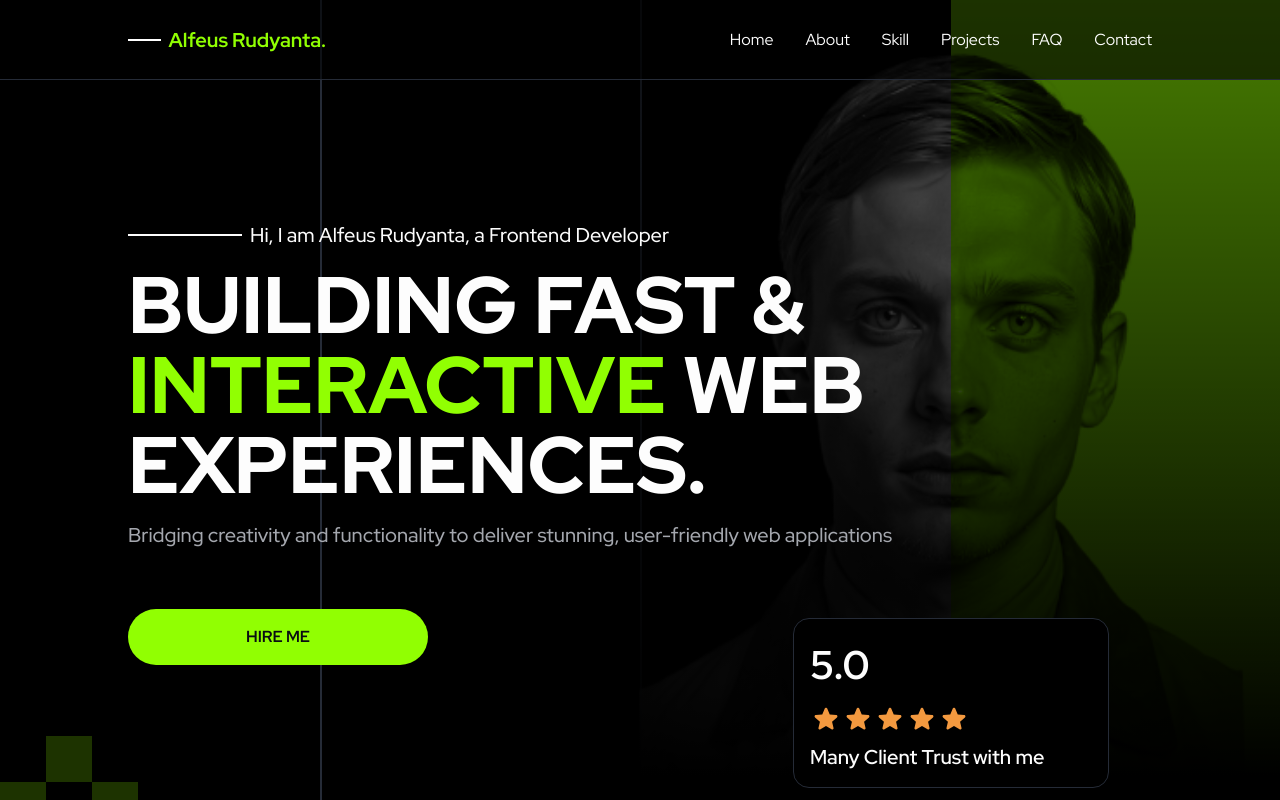
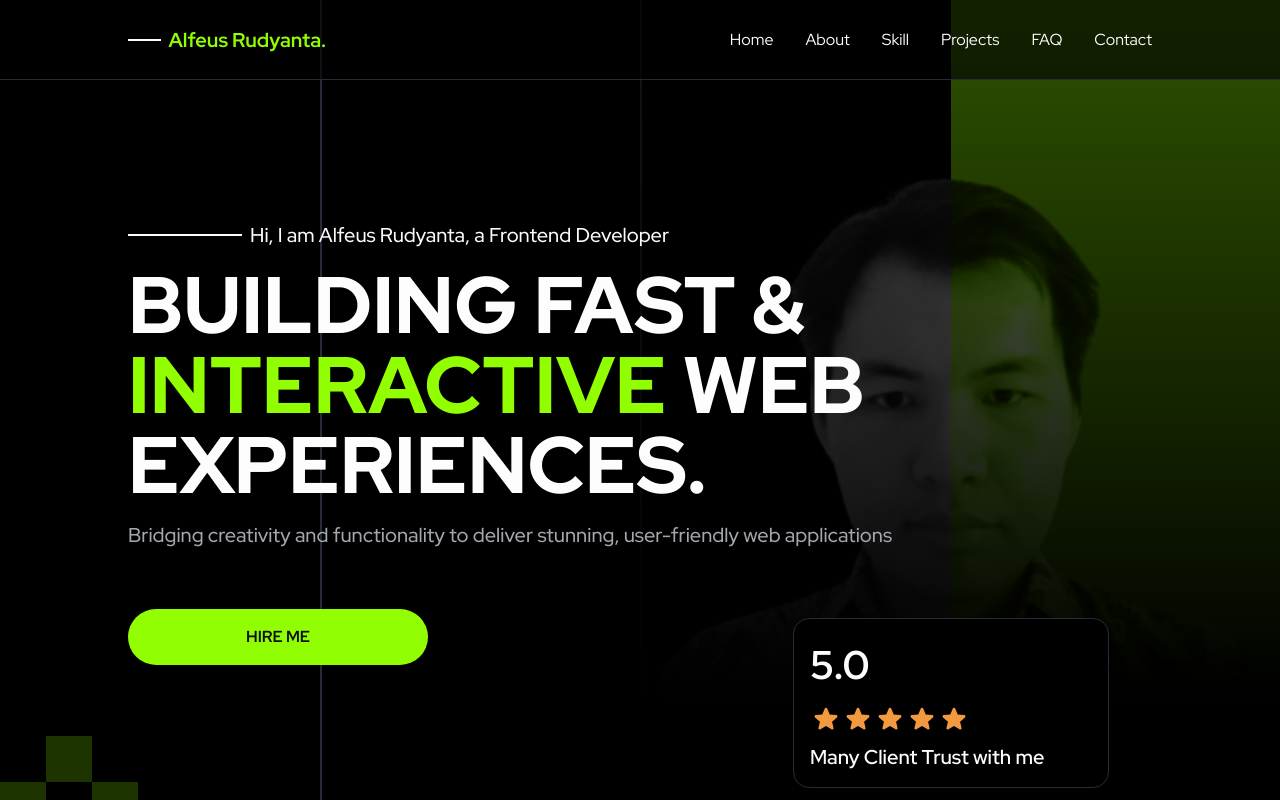
Before and after one commit to alfeusrudyanta/portfolio-alfeus, a Next.js app: page / in a window 1280 px wide. Shown: the top 800 px of the page. Built offline with nearby package versions, Linux system fonts and the light colour scheme.

Commit message:
change profile picture

```diff
--- a/src/app/home/partials/contact-me.tsx
+++ b/src/app/home/partials/contact-me.tsx
@@ -95,7 +95,7 @@ const ContactMe = () => {
           alt='profile-picture'
           height={461}
           width={348}
-          className='mx-auto w-[555px] min-w-[348px] mix-blend-luminosity grayscale md:w-[420px]'
+          className='mx-auto w-[555px] min-w-[348px] mix-blend-luminosity grayscale md:w-[420px] md:pb-10'
         />
 
         {/* Shadow overlay */}
--- a/src/app/home/partials/hero.tsx
+++ b/src/app/home/partials/hero.tsx
@@ -66,16 +66,16 @@ const Hero = () => {
       <TitleMotion className='md:absolute md:top-0 md:right-0'>
         <div className='relative'>
           {/* Shadow Layer */}
-          <div className='absolute bottom-0 left-0 z-10 h-full w-full bg-[linear-gradient(180deg,rgba(0,0,0,0)_-92.59%,#000000_88.93%)]' />
+          <div className='absolute bottom-0 left-0 z-10 h-full w-full bg-[linear-gradient(180deg,rgba(0,0,0,0)_-92.59%,#000000_80%)]' />
           {/* Half green background */}
-          <div className='bg-primary-200 absolute bottom-0 left-1/2 h-full w-1/2' />
+          <div className='bg-primary-200/70 absolute bottom-0 left-1/2 h-full w-1/2' />
           {/* Image */}
           <Image
             alt='/profile-picture.png'
             src='/image/profile-picture.png'
             width={358}
             height={461}
-            className='relative mx-auto mb-10 pr-3 mix-blend-luminosity grayscale md:mb-0 md:h-[872px] md:w-[658px] md:pr-8'
+            className='relative mx-auto mb-10 pb-20 mix-blend-luminosity grayscale md:mb-0 md:h-[872px] md:w-[658px] md:pr-8 md:pl-10'
           />
           {/* Profile Content */}
           <div className='absolute inset-x-5 -bottom-10 z-20 flex flex-col gap-2 rounded-2xl border border-neutral-800 bg-black p-4 md:bottom-[84px] md:mx-auto md:max-w-[316px]'>
```
Also changed, not shown: public/image/profile-picture-2.png (added), public/image/profile-picture.png.
